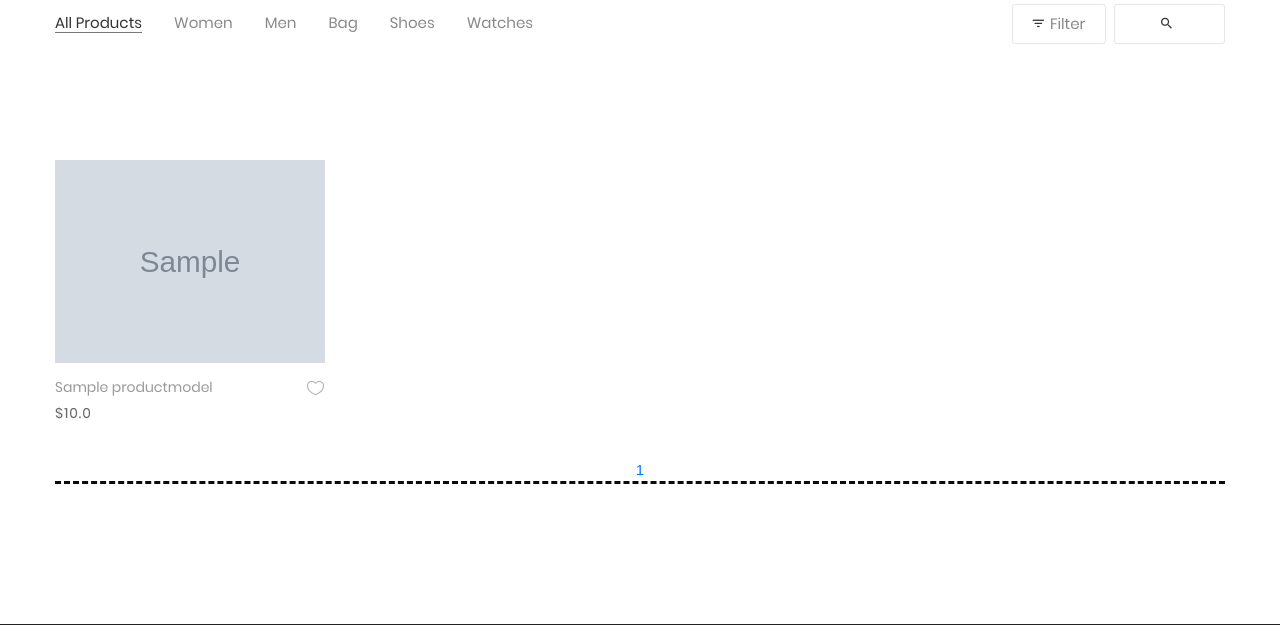
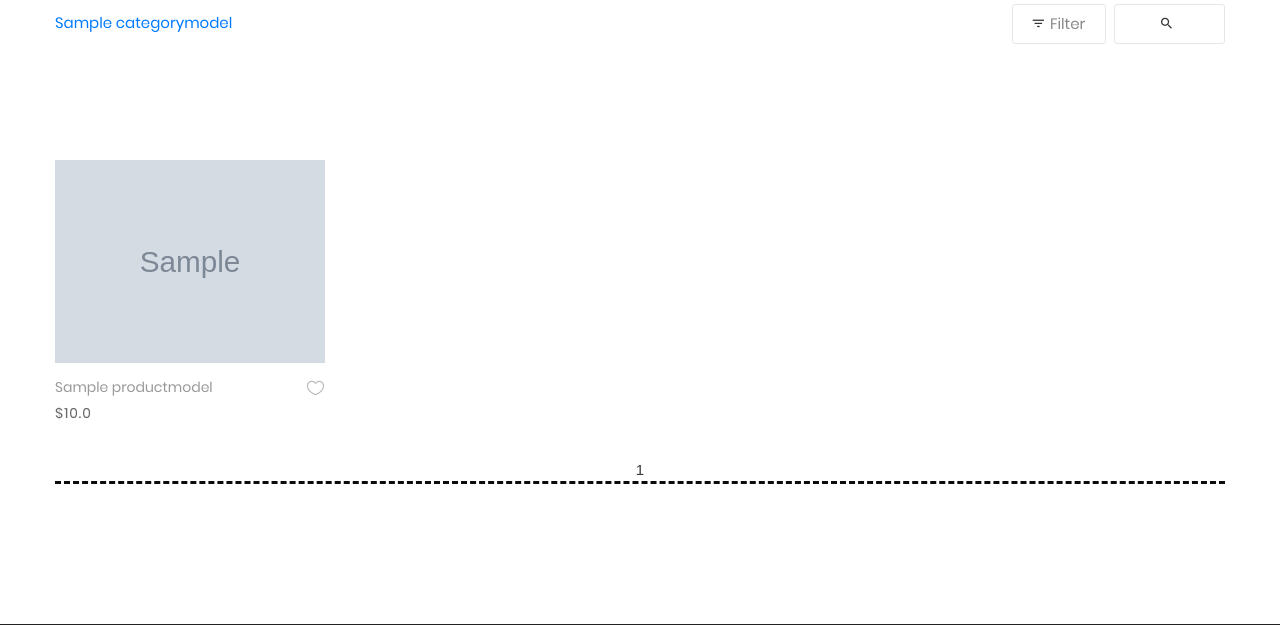
Before and after one commit to bekhruz003/coza_store, a Django app: page /shop/ in a window 1280 px wide. Shown: the part 124-749 px from the top of the page. Run offline with Django 4.2, Linux system fonts and the light colour scheme; tables that the repository leaves empty hold one stand-in row (values such as "Sample post"); grey boxes marked "Sample" are stand-in pictures; some libraries are stand-ins or nearby versions; some web fonts are replaced.

Commit message:
shop page tag and categories done

```diff
--- a/assets/css/main.css
+++ b/assets/css/main.css
@@ -2037,6 +2037,7 @@ input.num-product::-webkit-inner-spin-button {
   color: #2b2b2b !important;
 }
 
+
 .block1-txt:hover .block1-link {
   -webkit-transform: translateY(0%);
   -moz-transform: translateY(0%);
--- a/shop/views.py
+++ b/shop/views.py
@@ -1,6 +1,6 @@
 from django.shortcuts import render
 from django.views.generic import ListView, DetailView
-from .models import ProductModel, ProductTagModel
+from .models import ProductModel, ProductTagModel, CategoryModel
 
 
 class ShopView(ListView):
@@ -13,11 +13,20 @@ class ShopView(ListView):
         search = self.request.GET.get('search')
         if search:
             qs = qs.filter(title__icontains=search)
+
+        cat = self.request.GET.get('cat')
+        if cat:
+            qs = qs.filter(category_id=cat)
+
+        tag = self.request.GET.get('tag')
+        if tag:
+            qs = qs.filter(tags=tag)
         return qs
 
     def get_context_data(self, *, object_list=None, **kwargs):
         data = super().get_context_data()
         data['tags'] = ProductTagModel.objects.all()
+        data['categories'] = CategoryModel.objects.all()
         return data
 
 
--- a/templates/product.html
+++ b/templates/product.html
@@ -9,29 +9,15 @@
         <div class="container">
             <div class="flex-w flex-sb-m p-b-52">
                 <div class="flex-w flex-l-m filter-tope-group m-tb-70">
-                    <button class="stext-106 cl6 hov1 bor3 trans-04 m-r-32 m-tb-5 how-active1" data-filter="*">
-                        All Products
-                    </button>
-
-                    <button class="stext-106 cl6 hov1 bor3 trans-04 m-r-32 m-tb-5" data-filter=".women">
-                        Women
-                    </button>
-
-                    <button class="stext-106 cl6 hov1 bor3 trans-04 m-r-32 m-tb-5" data-filter=".men">
-                        Men
-                    </button>
-
-                    <button class="stext-106 cl6 hov1 bor3 trans-04 m-r-32 m-tb-5" data-filter=".bag">
-                        Bag
-                    </button>
-
-                    <button class="stext-106 cl6 hov1 bor3 trans-04 m-r-32 m-tb-5" data-filter=".shoes">
-                        Shoes
-                    </button>
-
-                    <button class="stext-106 cl6 hov1 bor3 trans-04 m-r-32 m-tb-5" data-filter=".watches">
-                        Watches
-                    </button>
+                    {#                    <button class="stext-106 cl6 hov1 bor3 trans-04 m-r-32 m-tb-5 how-active1" data-filter="*">#}
+                    {#                        categories :#}
+                    {#                    </button>#}
+                    {% for cat in categories %}
+                        <button class="stext-106 cl6 hov1 bor3 trans-04 m-r-32 m-tb-5" data-filter=".women">
+                            <a href="?cat={{ cat.pk }}"
+                               class="{% if request.GET.cat == cat.pk|stringformat:'i' %}text-dark{% endif %}">{{ cat.name }}</a>
+                        </button>
+                    {% endfor %}
                 </div>
 
                 <div class="flex-w flex-c-m m-tb-10">
@@ -226,8 +212,9 @@
 
                             <div class="flex-w p-t-4 m-r--5">
                                 {% for tag in tags %}
-                                    <a href="#"
-                                       class="flex-c-m stext-107 cl6 size-301 bor7 p-lr-15 hov-tag1 trans-04 m-r-5 m-b-5">
+                                    <a href="?tag={{ tag.pk }}"
+                                       class="flex-c-m stext-107 cl6 size-301 bor7 p-lr-15 hov-tag1 trans-04 m-r-5 m-b-5
+                                        {% if request.GET.tag == tag.pk|stringformat:'i' %}bg-dark text-white{% endif %}">
                                         {{ tag.name }}
                                     </a>
                                 {% endfor %}
@@ -290,7 +277,7 @@
                 <div class="col-lg-12">
                     <div class="product_pagination">
                         {% for page in page_obj.paginator.page_range %}
-                            <a class="{% if page == page_obj.number %}active{% endif %}"
+                            <a class="{% if page == page_obj.number %}active{% endif %} text-dark"
                                href="?page={{ page }}">{{ page }}</a>
                         {% endfor %}
                     </div>
```
